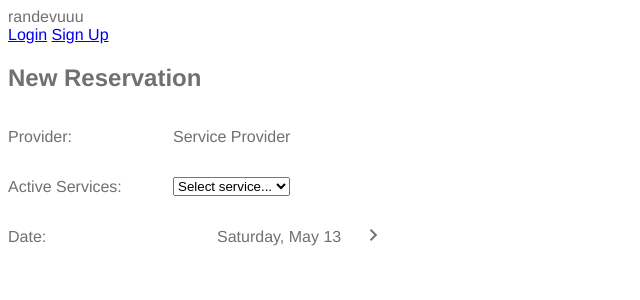
After one commit to fatihtt/randevuuu, a Django app: page /new-reservation/1 in a window 1280 px wide. The commit adds this page. Shown: the top 300 px of the page, without its empty margins (0-640 px from the left). Run offline with Django 4.2, Linux system fonts and the light colour scheme.

Commit message:
new reservation continueing

```diff
--- a/web/static/web/index.css
+++ b/web/static/web/index.css
@@ -8,6 +8,9 @@
     font-family: inherit;
     width: 98%;
     border-radius: 10px;
+}
+.div-reservation {
+    margin: 15px 10px;
 }
 .div-explore-result-main {
     background-color: rgba(249, 248, 248, 0.3);
--- a/web/static/web/layout.css
+++ b/web/static/web/layout.css
@@ -143,3 +143,6 @@ a:active {
 .col.actions {
     margin-top:15px;
 }
+.vis-hidden {
+    visibility: hidden;
+}
--- /dev/null
+++ b/web/static/web/new-reservation.css
@@ -0,0 +1,5 @@
+.date-selection-main {
+    display: flex;
+    gap:20px;
+    align-items: center;
+}
--- /dev/null
+++ b/web/static/web/new-reservation.js
@@ -0,0 +1,13 @@
+let my_token;
+let allowable_dates = ["2023-05-13", "2023-05-14", "2023-05-15"];
+document.addEventListener("DOMContentLoaded", function () {
+    writeDate(allowable_dates[0]);
+    // eventListeners active service selection event
+    document.querySelector("#select-active-services").addEventListener("change", function (e) {
+        // take time_range
+    });
+});
+function writeDate (date) {
+    const options = { weekday: 'long', month: 'long', day: 'numeric' };
+    document.querySelector(".date-selection-date").innerHTML= (new Date(date)).toLocaleDateString("en-EN", options);
+}
--- a/web/templates/web/index.html
+++ b/web/templates/web/index.html
@@ -20,7 +20,7 @@
                 </div>
             {% empty %}
                 <p>
-                    No reservation.
+                    No active reservation.
                 </p>
             {% endfor %}
         </div>
--- /dev/null
+++ b/web/templates/web/new-reservation.html
@@ -0,0 +1,63 @@
+{% extends "web/layout.html" %}
+{% load static %}
+
+{% block title %}
+    randevuuu - reservation
+{% endblock %}
+
+{% block head %}
+    <link href="{% static 'web/new-reservation.css' %}" rel="stylesheet">
+    <script src="{% static 'web/new-reservation.js' %}"></script>
+{% endblock %}
+
+{% block body %}
+    <div class="div-new-reservation-main">
+        <h2>New Reservation</h2>
+        <div class="div-new-reservation-form">
+            <form class="form-new-reservation" method="post">
+
+                <div class="row">
+                    <div class="col">
+                        Provider:
+                    </div>
+                    <div class="col">
+                        {{ provider.name }}
+                    </div>
+                </div>
+                <div class="row">
+                    <div class="col">
+                        Active Services:
+                    </div>
+                    <div class="col">
+                        <select name="select-active-services" id="select-active-services">
+                            <option value="-1">Select service...</option>
+                            {% for active_service in active_services %}
+                            <option value="{{active_service.id}}">{{ active_service.name }}</option>
+                            {% empty %}
+                            <option value="-1">No active services</option>
+                            {% endfor %}
+                        </select>
+                    </div>
+                </div>
+                <div class="row">
+                    <div class="col">
+                        Date:
+                    </div>
+                    <div class="col">
+                        <div class="date-selection-main">
+                            <div class="date-selection-previous pointer vis-hidden">
+                                <span class="material-icons">chevron_left</span>
+                            </div>
+                            <div class="date-selection-date">
+                                May 13, 23 Saturday
+                            </div>
+                            <div class="date-selection-next pointer">
+                                <span class="material-icons">chevron_right</span>
+                            </div>
+                        </div>
+                    </div>
+                </div>
+            </form>
+        </div>
+    </div>
+{% endblock %}
--- a/web/templates/web/reservation.html
+++ b/web/templates/web/reservation.html
@@ -64,7 +64,7 @@
                 <div class="col"></div>
                 <div class="col actions">
                     {% if not res.payment_done and res.remaining_days > 0 and res.active %}
-                        <button class="button-out-1 button-color-red">
+                        <button data-id="{{ res.id }}" class="button-out-1 button-color-red button-cancel-reservation">
                             Cancel Reservation
                         </button>
                     {% endif %}
--- a/web/urls.py
+++ b/web/urls.py
@@ -9,6 +9,8 @@ urlpatterns = [
     path("explore-search", views.view_search, name="explore-search"),
     path("reservation/<int:reservation_id>", views.view_reservation, name="reservation"),
     path("provider/<int:provider_id>", views.view_provider, name="provider"),
-    path("subscribe", views.view_subscribe, name="subscribe")
-
+    path("subscribe", views.view_subscribe, name="subscribe"),
+    path("unsubscribe", views.unsubscribe, name="unsubscribe"),
+    path("cancel-reservation", views.cancel_reservation, name="cancel-reservation"),
+    path("new-reservation/<int:provider_id>", views.view_new_reservation, name="new-reservation")
 ]
--- a/web/views.py
+++ b/web/views.py
@@ -18,9 +18,9 @@ def index(request):
     my_subscriptions = None
 
     if request.user.is_authenticated:
-        my_reservations = Reservation.objects.filter(user=request.user)
+        my_reservations = Reservation.objects.filter(user=request.user, active=True, start_time__gt=datetime.now())
 
-        my_subscriptions = Subscriptions.objects.filter(customer=request.user)
+        my_subscriptions = Subscriptions.objects.filter(customer=request.user, deactivate_time=None)
     else:
         return HttpResponseRedirect("login")
 
@@ -101,10 +101,11 @@ def view_search(request):
             raise Exception("Wrong method")
 
         # Take search text
-        search_text = json.loads(request.body.decode('utf-8'))["text"]
+        search_term = json.loads(request.body.decode('utf-8'))["text"]
 
+        search_term = search_term.upper()
         # Search in Provider name, city, district
-        providers = ServiceProvider.objects.filter(Q(name__contains=search_text) | Q(location__city__contains=search_text) | Q(location__district__contains=search_text))
+        providers = ServiceProvider.objects.filter(Q(name__icontains=search_term) | Q(location__city__icontains=search_term) | Q(location__district__icontains=search_term))
         print("search result: ", providers)
         providers_cooked = []
         # Cook providers
@@ -163,6 +164,7 @@ def view_reservation(request, reservation_id):
         if payments.count() > 0:
             payment_done = True
         reservation_cooked = {
+            "id": reservation.id,
             "service_name": reservation.service.service.name,
             "provider_id": reservation.service.provider.id,
             "provider_name": reservation.service.provider.name,
@@ -243,7 +245,7 @@ def view_provider(request, provider_id):
             active_reservation = active_reservations[0]
 
         # Adjust subscription information
-        y_subscriptions = request.user.subscriptions.filter(provider=provider)
+        y_subscriptions = request.user.subscriptions.filter(provider=provider, deactivate_time=None)
         you_subscribed = y_subscriptions.count() == 1
         subscription_approved = False
         if you_subscribed:
@@ -279,6 +281,17 @@ def view_provider(request, provider_id):
             "message": e
         })
 
+def view_new_reservation(request, provider_id):
+
+    provider = {"name": "Service Provider"}
+
+    active_services = [{"id": 1, "name": "Headcut"}, {"id": 2, "name": "Beardcut"}]
+
+    return render(request, "web/new-reservation.html", {
+        "provider": provider,
+        "active_services": active_services
+    })
+
 def view_subscribe(request):
     try:
         if not request.user.is_authenticated:
@@ -303,19 +316,132 @@ def view_subscribe(request):
             raise Exception("Wrong provider !!")
 
         # Check prior subscription
+        has_prior_subscription = False
+        prior_subscription = None
         if m_provider.subscriptions.filter(customer=request.user).count() > 0:
-            raise Exception("Already subscribed!")
+            deactive_subscriptions = m_provider.subscriptions.filter(customer=request.user).exclude(deactivate_time=None)
+            if deactive_subscriptions.count() == 1:
+                # Activate deactive subscription
+                has_prior_subscription = True
+                prior_subscription = deactive_subscriptions[0]
+            else:
+                raise Exception("Already subscribed!")
 
         m_approve_time = None
         if not m_provider.provider_settings.approved_subscription:
             m_approve_time = datetime.now()
 
-        print("approvement: ", m_approve_time)
 
-        new_subs = Subscriptions(provider=m_provider, customer=request.user, approve_time=m_approve_time)
-        new_subs.save()
+        # Create new subscription or update old deactivated subscription
+        if not has_prior_subscription:
+            new_subs = Subscriptions(provider=m_provider, customer=request.user, approve_time=m_approve_time)
+            new_subs.save()
+        else:
+            prior_subscription.deactivate_time = None
+            prior_subscription.customer_deactivated = None
+            if not m_provider.provider_settings.approved_subscription:
+                prior_subscription.approve_time = datetime.now()
+            else:
+                prior_subscription.approve_time = None
+            prior_subscription.save()
 
         # raise Exception("ne demek")
         return JsonResponse({"data":"Hello from json response"}, status=201)
     except Exception as e:
         return JsonResponse({"message": str(e) }, status=401)
+
+def unsubscribe(request):
+    try:
+        # Check authentication
+        if not request.user.is_authenticated:
+            raise Exception("Unauthorized request.")
+
+        # Check request method
+        if request.method != "POST":
+            raise Exception("Wrong method.")
+
+        # Take provider_id
+        provider_id = json.loads(request.body.decode('utf-8'))["provider_id"]
+
+        if not provider_id:
+            raise Exception("No provider info.")
+
+        provider_id = int(provider_id)
+
+        # Check-Take ServiceProvider
+        m_provider = None
+
+        try:
+            m_provider = ServiceProvider.objects.get(id=provider_id)
+        except:
+            raise Exception("No provider.")
+
+        # Check-Take Subscription
+        m_subscription = None
+        try:
+            m_subscription = Subscriptions.objects.get(provider=m_provider, customer=request.user, deactivate_time=None)
+        except:
+            raise Exception("No proper subscription")
+
+        # Check-Take Active Reservations
+        try:
+            active_reservations = Reservation.objects.filter(user=request.user, service__provider=m_provider, active=True, start_time__gt=datetime.now())
+        except:
+            raise Exception("Fault while taking active reservations")
+
+        # Make changes for unsubscription
+        m_subscription.deactivate_time = datetime.now()
+        m_subscription.customer_deactivated = True
+        m_subscription.save()
+
+        # Deactivate active reservations
+        for active_reservation in active_reservations:
+            active_reservation.active = False
+            active_reservation.deactivation_time = datetime.now()
+            active_reservation.deactivation_reason = "Unsubscription"
+            active_reservation.save()
+
+        return JsonResponse({"result": 0, "message": "subscription deactivated"}, status=201)
+
+    except Exception as e:
+        print("unsbuscription error: ", str(e))
+        return JsonResponse({"result": 1, "message": str(e)}, status=401)
+
+def cancel_reservation(request):
+    try:
+        # Check authentication
+        if not request.user.is_authenticated:
+            raise Exception("Unauthorized request.")
+
+        # Check request method
+        if request.method != "POST":
+            raise Exception("Wrong method.")
+
+        # Take reservation_id
+        reservation_id = json.loads(request.body.decode('utf-8'))["reservation_id"]
+
+        # Check - Take reservation
+        if not reservation_id:
+            raise Exception("No reservation number.")
+
+        m_reservation = None
+        try:
+            m_reservation = Reservation.objects.get(id=reservation_id, user=request.user)
+        except:
+            raise Exception("No reservation.")
+
+        # Check reservation last 24h
+        remaining = m_reservation.start_time.replace(tzinfo=None) - datetime.now()
+
+        if remaining.days > 0:
+            m_reservation.active = False
+            m_reservation.deactivation_time = datetime.now()
+            m_reservation.save()
+
+            return JsonResponse({"succeed": 0, "message": "reservation canceled"}, status=201)
+        else:
+            raise Exception("No time for cancelation.")
+
+
+    except Exception as e:
+        return JsonResponse({"succeed": 1, "error": str(e)}, status=401)
```
Also changed, not shown: web/static/web/provider.js (+57 -6 lines), web/static/web/reservation.js (+67 -1 lines), web/templates/web/provider.html (+5 -3 lines), db.sqlite3.
